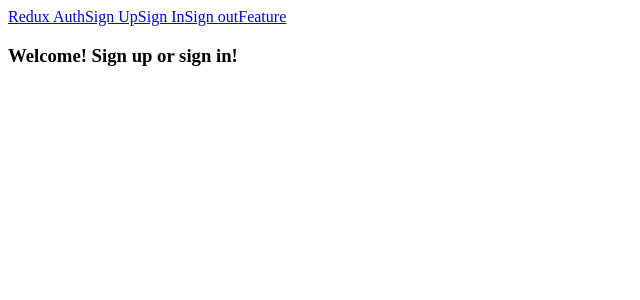
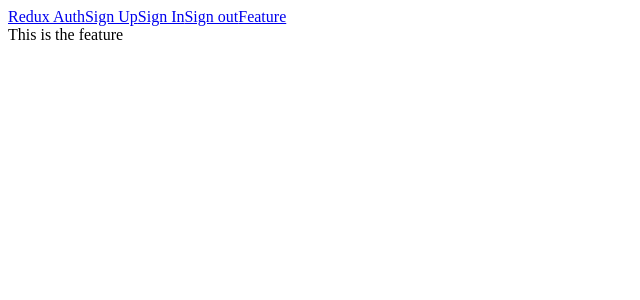
Before and after one commit to bhagirthijhamb/Client-Advaced-ReactRedux, a React (Create React App) app: page /feature in a window 1280 px wide. Shown: the top 300 px of the page, without its empty margins (0-640 px from the left). Built offline with nearby package versions, Linux system fonts and the light colour scheme; sample sign-in values are in the browser's storage.

Commit message:
Redirect on Signup

```diff
--- a/src/actions/index.js
+++ b/src/actions/index.js
@@ -13,6 +13,7 @@ export const signup = (formProps, callback) =>  async (dispatch) => {
   try {
     const response = await axios.post('http://localhost:3090/signup', formProps);
     dispatch({ type: AUTH_USER, payload: response.data.token });
+    localStorage.setItem('token', response.data.token);
     callback();
   } catch(err){
     // this code will run if aything goes wrong with our request to sign up for a new account.
--- /dev/null
+++ b/src/components/Feature.js
@@ -0,0 +1,10 @@
+import React, { Component } from 'react';
+import requireAuth from './requireAuth';
+
+class Feature extends Component {
+  render(){
+    return <div>This is the feature</div>
+  }
+}
+
+export default requireAuth(Feature);
--- /dev/null
+++ b/src/components/requireAuth.js
@@ -0,0 +1,32 @@
+import React, { Component } from 'react';
+import { connect } from 'react-redux';
+
+export default ChildComponent => {
+  class ComposedComponent extends Component {
+    // Our component just got rendered
+    componentDidMount(){
+      this.shouldNavigateAway();
+    }
+    // Our component just got updated
+    componentDidUpdate(){
+      this.shouldNavigateAway();
+    }
+
+    shouldNavigateAway() {
+      if(!this.props.auth){
+        // console.log('I need to leave.')
+        this.props.history.push('/');
+      }
+    }
+    render(){
+      return <ChildComponent {...this.props} />;
+    }
+  }
+
+
+  function mapStateToProps(state){
+    return { auth: state.auth.authenticated };
+  }
+
+  return connect(mapStateToProps)(ComposedComponent);
+}
--- a/src/index.js
+++ b/src/index.js
@@ -9,10 +9,11 @@ import reducers from './reducers';
 import App from './components/App';
 import Welcome from './components/Welcome';
 import Signup from './components/auth/Signup';
+import Feature from './components/Feature';
 
 const store = createStore(
   reducers,
-  {},
+  { auth: { authenticated: localStorage.getItem('token')} },
   applyMiddleware(reduxThunk)
 )
 
@@ -21,8 +22,9 @@ ReactDOM.render(
     <BrowserRouter>
       <App>
         {/* whenever the App component is rendered, this Route will be passed to the App as a prop called children*/}
-        <Route path='/' component={Welcome} />
+        <Route exact path='/' component={Welcome} />
         <Route path='/signup' component={Signup} />
+        <Route path='/feature' component={Feature} />
       </App>
     </BrowserRouter>
   </Provider>, document.querySelector("#root")
```
